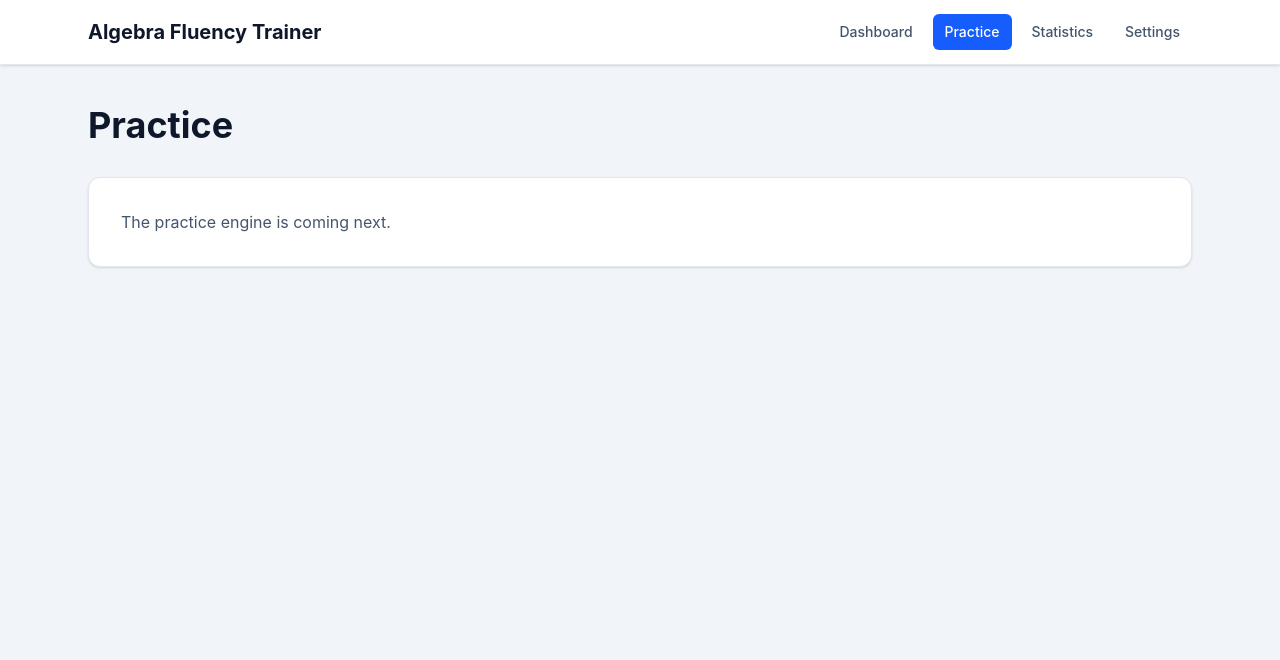
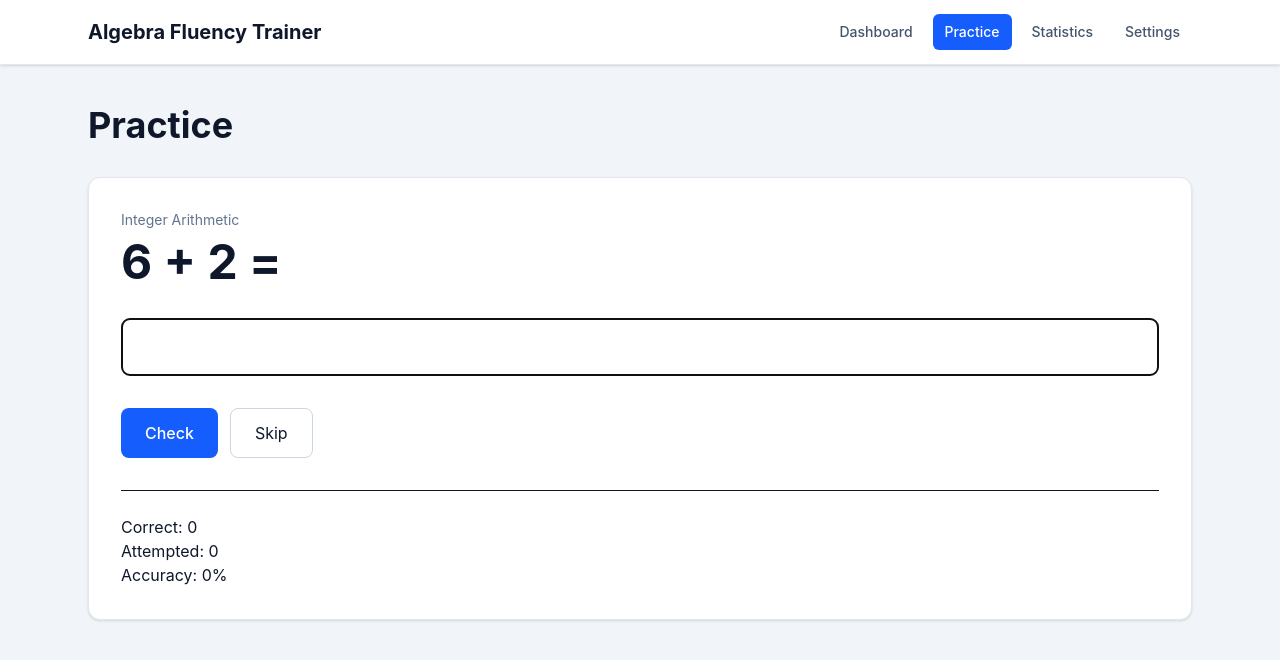
Before and after one commit to scadergit/algebra-fluency-trainer, a React (Vite) app: page /practice in a window 1280 px wide. Shown: the top 660 px of the page. Built offline with nearby package versions, Linux system fonts and the light colour scheme.

Commit message:
Implement first working practice engine

```diff
--- /dev/null
+++ b/src/engine/generators/integerArithmetic.ts
@@ -0,0 +1,19 @@
+import type { AppSettings } from "../../shared/types/settings";
+import type { Question } from "../types";
+
+function randomNumber(max: number): number {
+  return Math.floor(Math.random() * max) + 1;
+}
+
+export function generateIntegerArithmetic(
+  settings: AppSettings,
+): Question {
+  const left = randomNumber(settings.maxNumber);
+  const right = randomNumber(settings.maxNumber);
+
+  return {
+    prompt: `${left} + ${right}`,
+    answer: String(left + right),
+    topic: "Integer Arithmetic",
+  };
+}
--- /dev/null
+++ b/src/engine/questionEngine.ts
@@ -0,0 +1,9 @@
+import type { AppSettings } from "../shared/types/settings";
+
+import { generateIntegerArithmetic } from "./generators/integerArithmetic";
+
+export function generateQuestion(
+  settings: AppSettings,
+) {
+  return generateIntegerArithmetic(settings);
+}
--- /dev/null
+++ b/src/engine/types.ts
@@ -0,0 +1,5 @@
+export interface Question {
+  prompt: string;
+  answer: string;
+  topic: string;
+}
--- a/src/features/practice/PracticePage.tsx
+++ b/src/features/practice/PracticePage.tsx
@@ -1,13 +1,129 @@
+import { useEffect, useState } from "react";
+
 import { Card } from "../../shared/components/Card";
 import { Page } from "../../shared/components/Page";
 
+import { useSettings } from "../settings/SettingsContext";
+
+import { generateQuestion } from "../../engine/questionEngine";
+
+import type { Question } from "../../engine/types";
+
 export default function PracticePage() {
+  const { settings } = useSettings();
+
+  const [question, setQuestion] =
+    useState<Question>();
+
+  const [answer, setAnswer] =
+    useState("");
+
+  const [correct, setCorrect] =
+    useState(0);
+
+  const [attempted, setAttempted] =
+    useState(0);
+
+  useEffect(() => {
+    setQuestion(generateQuestion(settings));
+  }, [settings]);
+
+  function nextQuestion() {
+    setQuestion(generateQuestion(settings));
+    setAnswer("");
+  }
+
+  function checkAnswer() {
+    if (!question) {
+      return;
+    }
+
+    setAttempted((value) => value + 1);
+
+    if (answer.trim() === question.answer) {
+      setCorrect((value) => value + 1);
+    }
+
+    nextQuestion();
+  }
+
+  if (!question) {
+    return null;
+  }
+
   return (
     <Page title="Practice">
       <Card>
-        <p className="text-slate-600">
-          The practice engine is coming next.
-        </p>
+        <div className="space-y-8">
+
+          <div>
+
+            <div className="text-sm text-slate-500">
+              {question.topic}
+            </div>
+
+            <div className="mt-2 text-5xl font-bold">
+              {question.prompt} =
+            </div>
+
+          </div>
+
+          <input
+            className="w-full rounded-lg border border-slate-300 p-3 text-2xl"
+            value={answer}
+            onChange={(event) =>
+              setAnswer(event.target.value)
+            }
+            onKeyDown={(event) => {
+              if (event.key === "Enter") {
+                checkAnswer();
+              }
+            }}
+            autoFocus
+          />
+
+          <div className="flex gap-3">
+
+            <button
+              className="rounded-lg bg-blue-600 px-6 py-3 font-medium text-white hover:bg-blue-700"
+              onClick={checkAnswer}
+            >
+              Check
+            </button>
+
+            <button
+              className="rounded-lg border border-slate-300 px-6 py-3"
+              onClick={nextQuestion}
+            >
+              Skip
+            </button>
+
+          </div>
+
+          <div className="border-t pt-6">
+
+            <div>
+              Correct: {correct}
+            </div>
+
+            <div>
+              Attempted: {attempted}
+            </div>
+
+            <div>
+              Accuracy:{" "}
+              {attempted === 0
+                ? 0
+                : Math.round(
+                    (correct / attempted) *
+                      100,
+                  )}
+              %
+            </div>
+
+          </div>
+
+        </div>
       </Card>
     </Page>
   );
```
